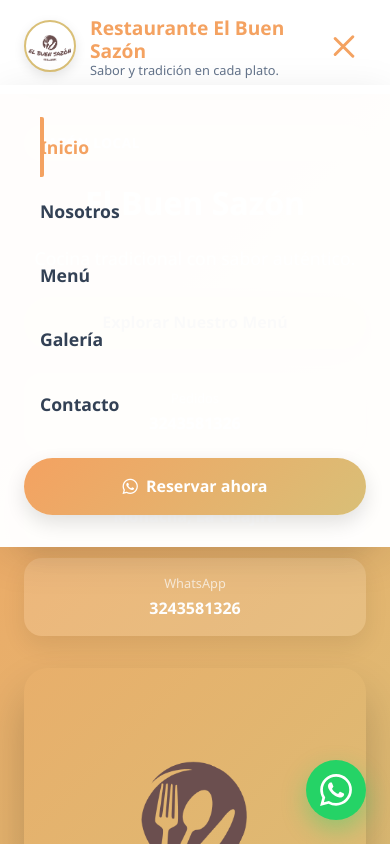
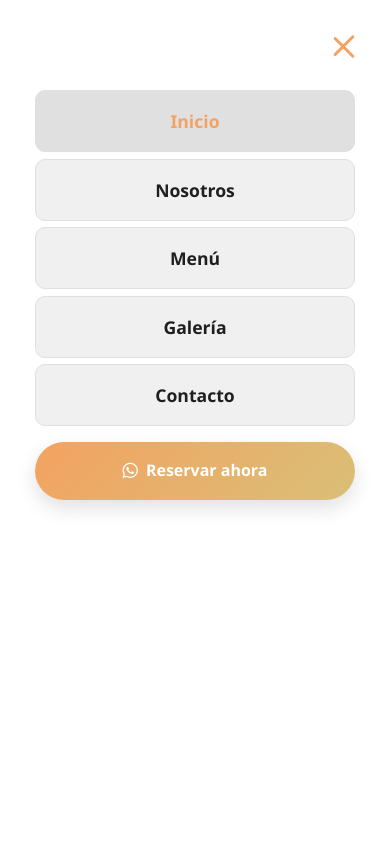
Before and after one commit to ReconvencionLaboralGuajira/restaurante-el-buen-sazon-55, a plain HTML site: page index.html in a window 390 px wide. Both pictures are taken after a click on the button "Menú". Shown: the top 844 px of the page. Drawn offline with Linux system fonts and the light colour scheme; no server answers.

Commit message:
Publish site

```diff
--- a/styles.css
+++ b/styles.css
@@ -19,11 +19,17 @@ html {
     box-sizing: border-box;
 }
 
+html, body {
+    overflow-x: hidden;
+    width: 100%;
+}
+
 body {
     font-family: 'Poppins', 'Segoe UI', system-ui, -apple-system, BlinkMacSystemFont, sans-serif;
     background: var(--bg);
     color: var(--text-dark);
     line-height: 1.6;
+    position: relative;
 }
 
 section {
@@ -120,6 +126,10 @@ img {
     display: flex;
     align-items: center;
     gap: 2.5rem;
+}
+
+.nav-wrapper.is-open {
+    display: flex;
 }
 
 .nav-links {
@@ -633,32 +643,53 @@ img {
 @media (max-width: 900px) {
     .mobile-toggle {
         display: flex;
+        z-index: 9999;
+        position: relative;
     }
 
     .nav-wrapper {
+        visibility: hidden;
+        opacity: 0;
         position: fixed;
-        top: 85px;
+        top: 0;
         left: 0;
-        right: 0;
+        width: 100vw;
+        height: 100vh;
+        height: 100dvh;
+        display: flex;
         flex-direction: column;
-        gap: 1.5rem;
-        background: rgba(255, 255, 255, 0.98);
-        backdrop-filter: blur(20px);
-        padding: 2rem 1.5rem;
-        box-shadow: 0 10px 40px rgba(0, 0, 0, 0.1);
-        transform: translateX(100%);
-        transition: transform 0.3s ease;
-        z-index: 999;
+        align-items: center;
+        justify-content: flex-start;
+        gap: 0.5rem;
+        padding: 90px 1.5rem 2rem;
+        z-index: 9998;
+        overflow-y: auto;
+        -webkit-overflow-scrolling: touch;
+        transition: opacity 0.2s, visibility 0.2s;
+    }
+
+    .nav-wrapper::before {
+        content: '';
+        position: absolute;
+        top: 0;
+        left: 0;
+        width: 100%;
+        height: 100%;
+        background: #ffffff;
+        z-index: -1;
     }
 
     .nav-wrapper.is-open {
-        transform: translateX(0);
+        visibility: visible;
+        opacity: 1;
     }
 
     .nav-links {
         flex-direction: column;
-        gap: 0.25rem;
+        align-items: stretch;
+        gap: 0.4rem;
         width: 100%;
+        max-width: 320px;
     }
 
     .nav-links li {
@@ -669,32 +700,29 @@ img {
         display: block;
         padding: 1rem;
         font-size: 1.1rem;
-        border-radius: 12px;
-        transition: all 0.2s ease;
+        text-align: center;
+        border-radius: 10px;
+        color: #1f1f1f;
+        background: #f0f0f0;
+        border: 1px solid #e0e0e0;
     }
 
-    .nav-link:hover {
-        background: rgba(0, 0, 0, 0.03);
+    .nav-link:hover,
+    .nav-link.active {
+        background: #e0e0e0;
     }
 
     .nav-link::before {
-        left: 1rem;
-        transform: translateX(0) scaleX(0);
-        width: 4px;
-        height: 100%;
-        border-radius: 0 2px 2px 0;
-    }
-
-    .nav-link:hover::before,
-    .nav-link.active::before {
-        transform: translateX(0) scaleX(1);
+        display: none;
     }
 
     .btn-primary {
         width: 100%;
+        max-width: 320px;
         justify-content: center;
         padding: 1rem;
         font-size: 1rem;
+        margin-top: 0.5rem;
     }
 }
 
```
